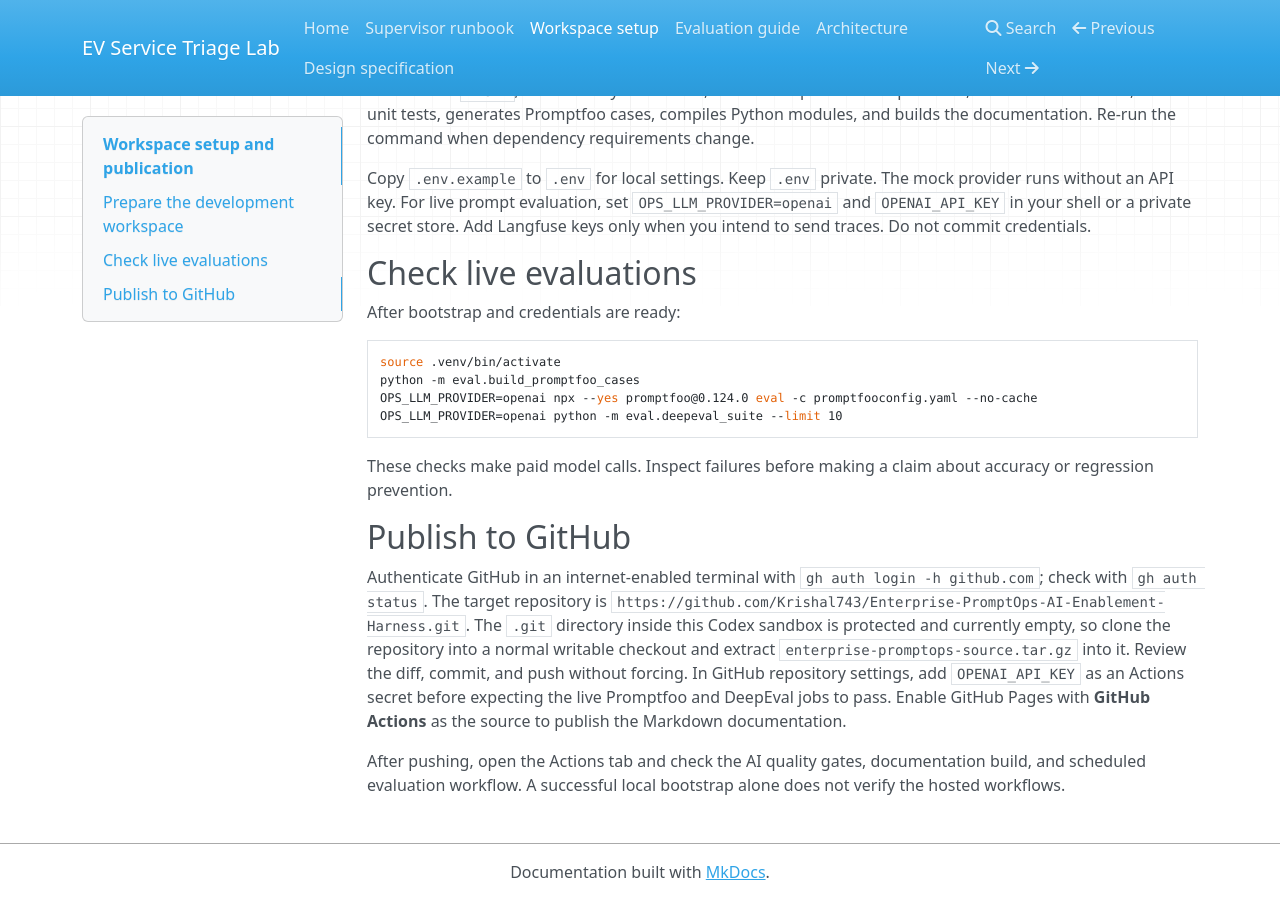
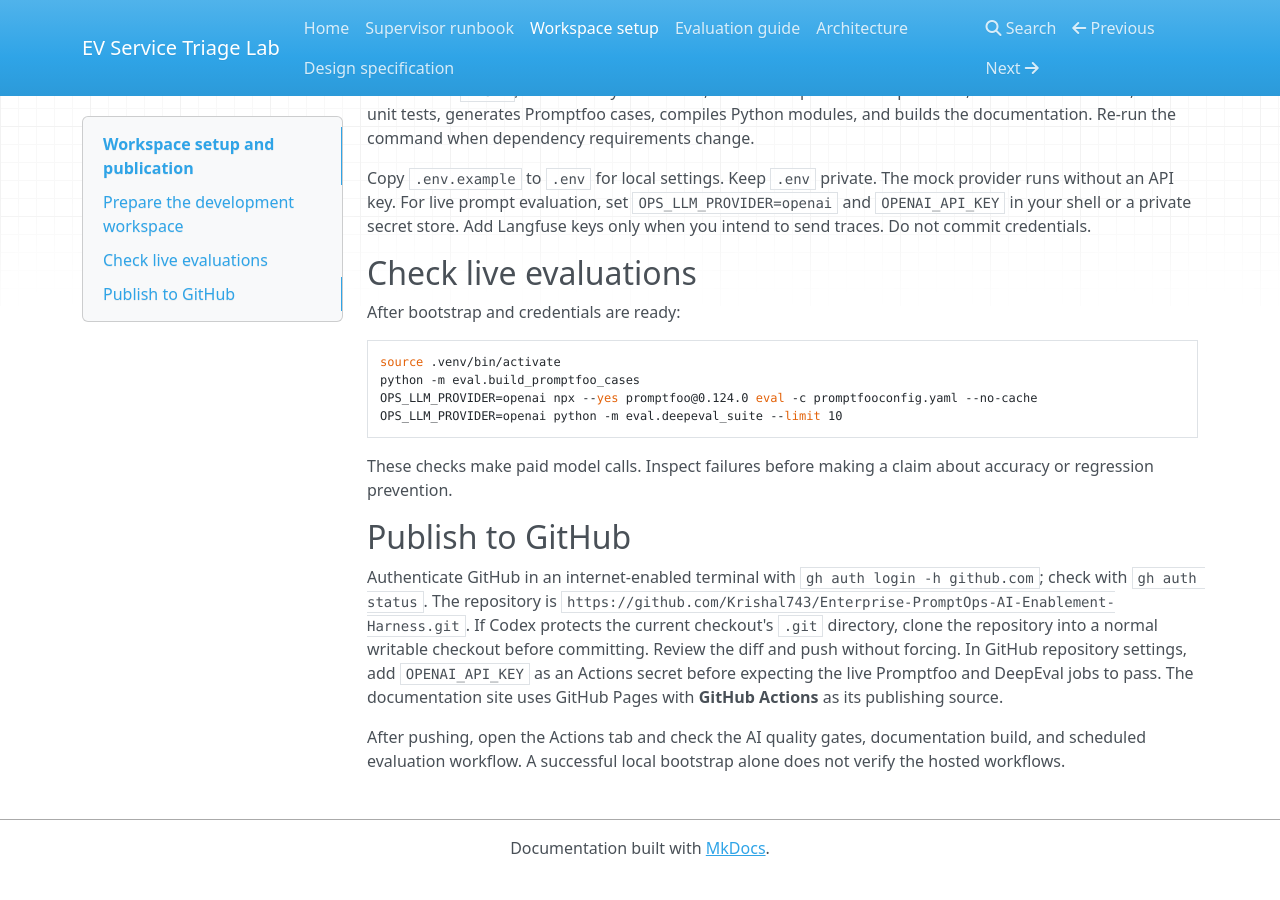
Before and after one commit to Krishal743/Enterprise-PromptOps-AI-Enablement-Harness, an MkDocs documentation site: the page built from docs/workspace-setup.md, in a window 1280 px wide and 900 px high, scrolled down 627 px. Built offline with MkDocs 1.6.1, drawn with Linux system fonts in a browser that asks for light colours; nearby versions of some CDN libraries; after the commit the page ends 1503 px from its top, so only the background shows below that.

Commit message:
Link published documentation and update setup guide

```diff
--- a/docs/workspace-setup.md
+++ b/docs/workspace-setup.md
@@ -45,6 +45,6 @@ These checks make paid model calls. Inspect failures before making a claim about
 
 ## Publish to GitHub
 
-Authenticate GitHub in an internet-enabled terminal with `gh auth login -h github.com`; check with `gh auth status`. The target repository is `https://github.com/Krishal743/Enterprise-PromptOps-AI-Enablement-Harness.git`. The `.git` directory inside this Codex sandbox is protected and currently empty, so clone the repository into a normal writable checkout and extract `enterprise-promptops-source.tar.gz` into it. Review the diff, commit, and push without forcing. In GitHub repository settings, add `OPENAI_API_KEY` as an Actions secret before expecting the live Promptfoo and DeepEval jobs to pass. Enable GitHub Pages with **GitHub Actions** as the source to publish the Markdown documentation.
+Authenticate GitHub in an internet-enabled terminal with `gh auth login -h github.com`; check with `gh auth status`. The repository is `https://github.com/Krishal743/Enterprise-PromptOps-AI-Enablement-Harness.git`. If Codex protects the current checkout's `.git` directory, clone the repository into a normal writable checkout before committing. Review the diff and push without forcing. In GitHub repository settings, add `OPENAI_API_KEY` as an Actions secret before expecting the live Promptfoo and DeepEval jobs to pass. The documentation site uses GitHub Pages with **GitHub Actions** as its publishing source.
 
 After pushing, open the Actions tab and check the AI quality gates, documentation build, and scheduled evaluation workflow. A successful local bootstrap alone does not verify the hosted workflows.
```
Also changed, not shown: README.md (+3 -1 lines).
